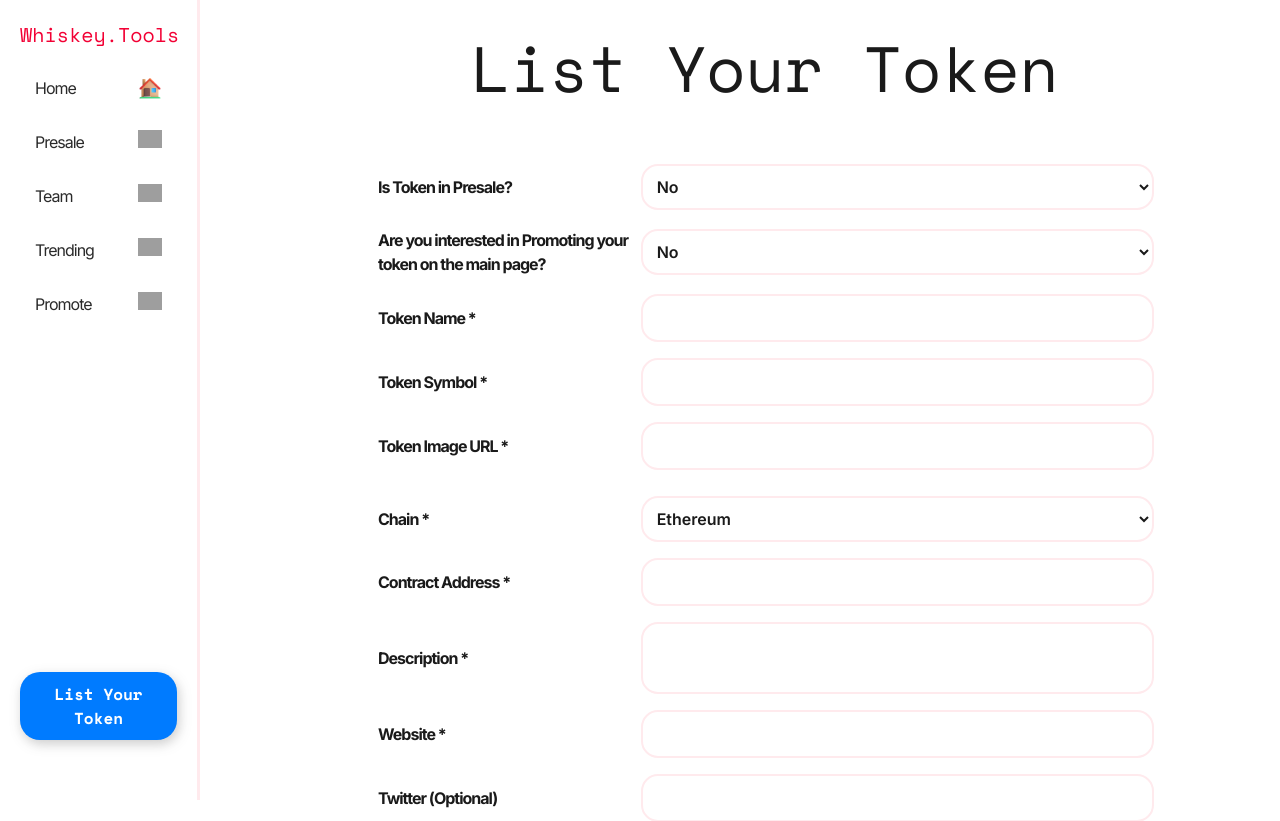
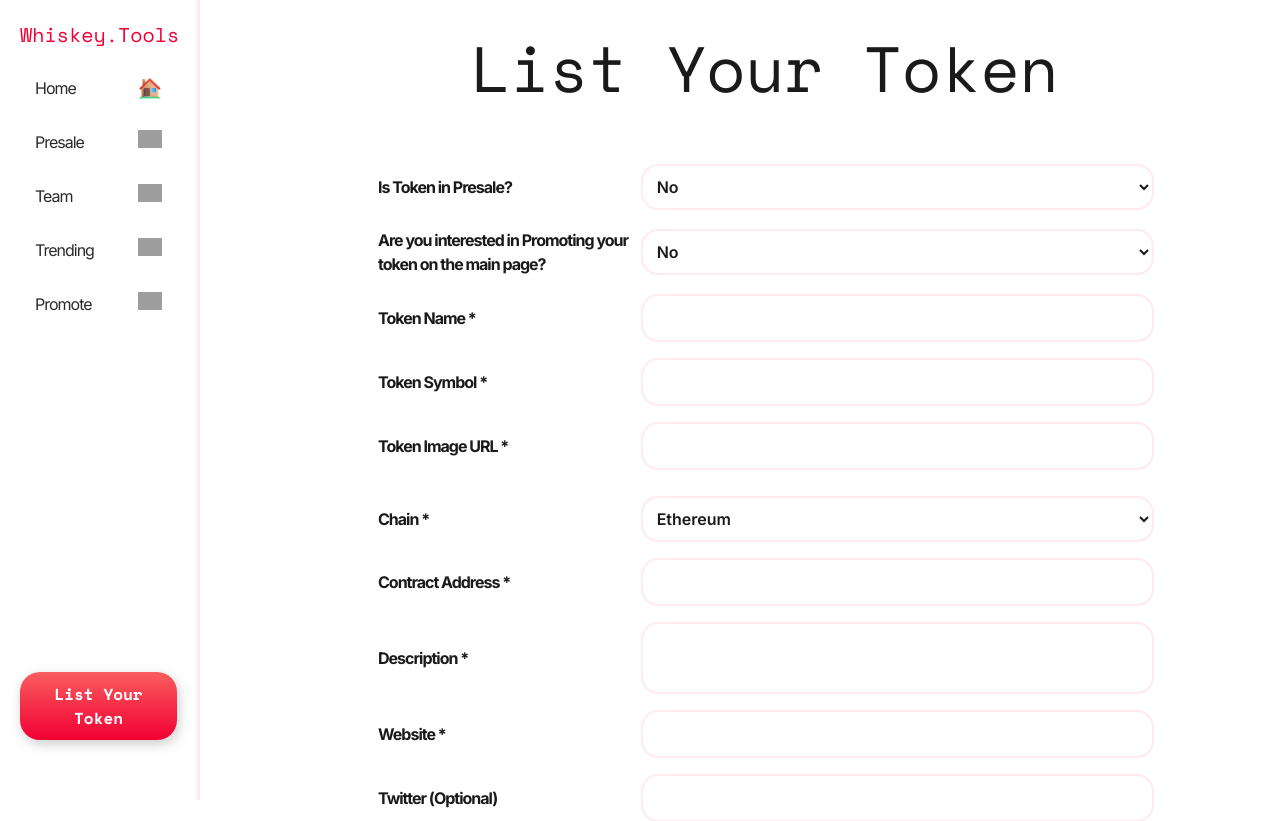
Before and after one commit to calvinheath/whiskey-tools, a Next.js app: page /list-a-token in a window 1280 px wide. Shown: the top 821 px of the page. Built offline with nearby package versions, Linux system fonts and the light colour scheme; grey boxes are pictures that could not be loaded.

Commit message:
Fixed Button Some CSS Bugs

```diff
--- a/app/styles/listtoken.css
+++ b/app/styles/listtoken.css
@@ -42,21 +42,10 @@
     margin-top: 10px;
   }
 
-  button {
-    padding: 10px 20px;
-    background: #007bff;
-    color: #fff;
-    border: none;
-    border-radius: 5px;
-    cursor: pointer;
-  }
 
-  button:hover {
-    background: #0056b3;
-  }
   option {
     position: absolute;
-    background-color: #f9f9f9;
+    background-color: var(--background-end);
     box-shadow: 0px 8px 16px 0px rgba(0,0,0,0.2);
     margin: 10px !important;
     z-index: 1;
```
